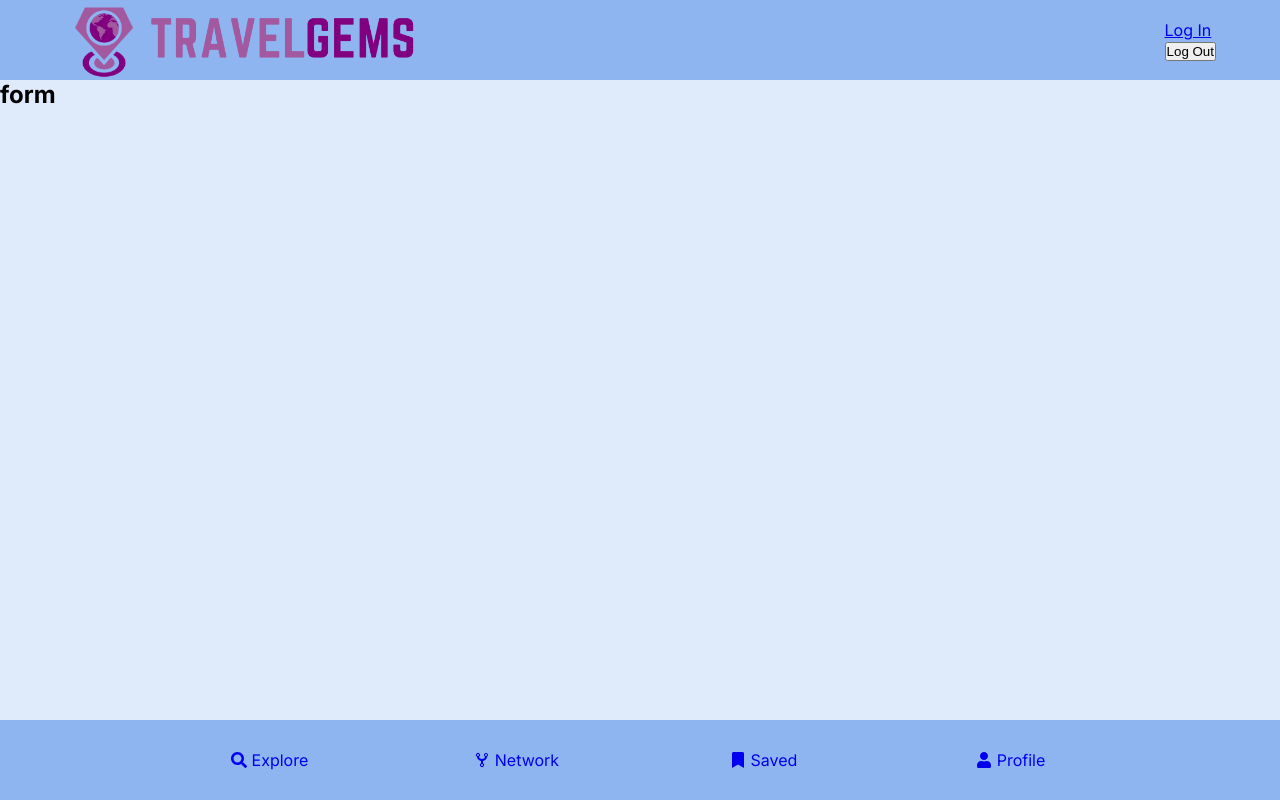
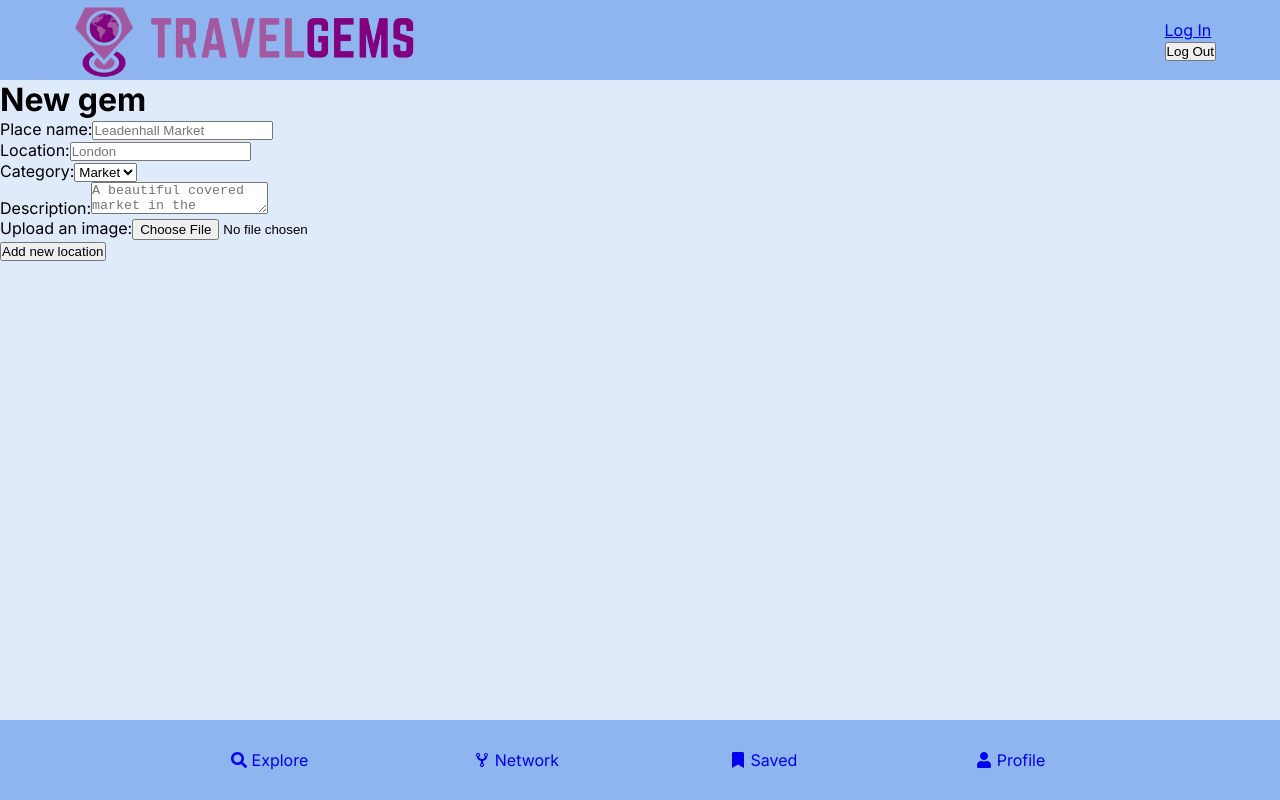
Before and after one commit to theRohirrim/TravelGemsProject, a Next.js app: page /add in a window 1280 px wide. Built offline with nearby package versions, Linux system fonts and the light colour scheme.

Commit message:
add new gem form

```diff
--- a/src/app/add/page.jsx
+++ b/src/app/add/page.jsx
@@ -1,8 +1,18 @@
+"use client"
+
+import NewLocationForm from "@/components/add/NewLocationForm";
+import { useSearchParams } from "next/navigation";
+
+
 const AddNewLocation = () => {
+    const searchParams = useSearchParams()
+    const latitude = searchParams.get('latitude')
+    const longitude = searchParams.get('longitude')
+
 
     return (
         <main>
-            <h2>form</h2>
+            <NewLocationForm latitude={latitude} longitude={longitude}/>
         </main>
     )
 }
--- /dev/null
+++ b/src/components/add/NewLocationForm.jsx
@@ -0,0 +1,38 @@
+"use client"
+
+import React, { useState } from 'react'
+
+export default function NewLocationForm({latitude, longitude}) {
+    const [placeName, setPlaceName] = useState("");
+    const [location, setLocation] = useState("");
+    const [category, setCategory] = useState("");
+    const [description, setDescription] = useState("");
+
+    const handleSubmit = (e) => {
+        e.preventDefault()
+        console.log("submit")
+    }
+
+
+    return (
+        <div>
+            <h1>New gem</h1>
+            <form onSubmit={handleSubmit}>
+                <label htmlFor="place-name">Place name:</label>
+                <input value={placeName} onChange={e => setPlaceName(e.target.value)}  type="text" id="place-name" placeholder="Leadenhall Market" /><br/>
+                <label htmlFor="location">Location:</label>
+                <input value={location} onChange={e => setLocation(e.target.value)} type="text" id="location" placeholder="London" /><br/>
+                <label   htmlFor="category">Category:</label>
+                <select value={category} onChange={e => setCategory(e.target.value)} name="category" id="category">
+                    <option value="market">Market</option>
+                    <option value="park">Park</option>
+                </select><br/>
+                <label  htmlFor="description">Description:</label>
+                <textarea value={description} onChange={e => setDescription(e.target.value)} id="description" placeholder="A beautiful covered market in the historic center of London"></textarea><br/>
+                <label htmlFor="image">Upload an image:</label>
+                <input type="file" id="image" name="image" /><br/>
+                <button type='submit'>Add new location</button>
+            </form>
+        </div>
+    )
+}
```
